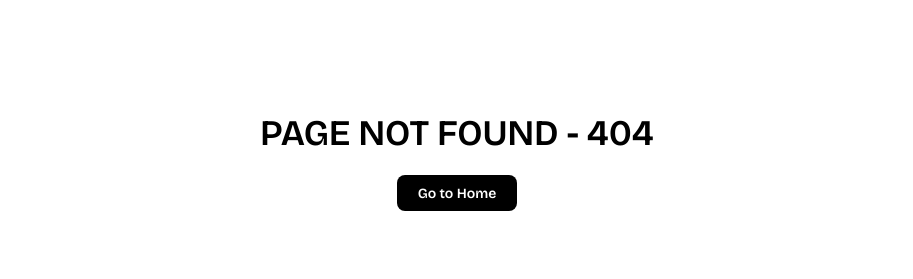
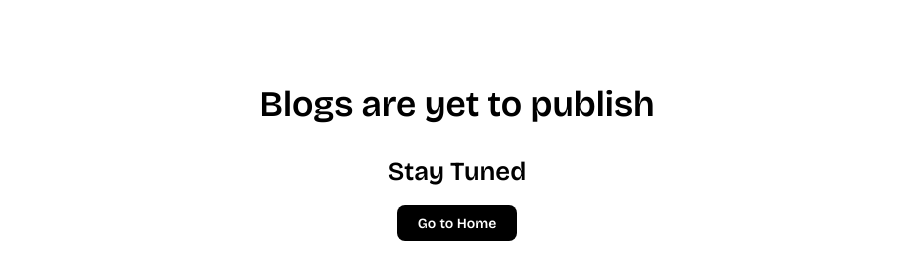
Before and after one commit to abhub23/Portfolio, a Next.js app: page /blogs in a window 1280 px wide. Before the commit this address had no page. Shown: the part 245-524 px from the top of the page, without its empty margins (183-1096 px from the left). Built offline with nearby package versions, Linux system fonts and the light colour scheme.

Commit message:
feat: blogs page added

```diff
--- /dev/null
+++ b/app/blogs/page.tsx
@@ -0,0 +1,42 @@
+'use client';
+
+import { useRouter } from 'next/navigation';
+import { Bricolage } from '@/utils/fonts';
+import { motion } from 'motion/react';
+import { log } from 'console';
+
+const ErrorPage = () => {
+  const router = useRouter();
+  const handleHome = () => {
+    router.push('/');
+  };
+
+  return (
+    <div
+      className={`${Bricolage} bg-white dark:bg-black font-semibold flex flex-col justify-center items-center h-screen`}
+    >
+      <motion.div
+        initial={{ opacity: 0, y: 100 }}
+        animate={{ opacity: 1, y: 0 }}
+        transition={{ duration: 0.5, ease: 'easeOut' }}
+        className="flex flex-col justify-center items-center"
+      >
+        <p className="lg:text-[36px] text-[22px] text-black dark:text-white p-2 mb-1">
+          Blogs are yet to publish{' '}
+        </p>
+
+        <p className="lg:text-[26px] text-[14px] text-black dark:text-white p-2 mb-1.5">
+          Stay Tuned{' '}
+        </p>
+        <button
+          className="px-3 py-2 p-2 rounded-md lg:h-[36px] lg:w-[120px] h-[28px] w-[100px] bg-black text-white cursor-pointer lg:text-[14px] text-[10px] dark:bg-white dark:text-black "
+          onClick={handleHome}
+        >
+          Go to Home
+        </button>
+      </motion.div>
+    </div>
+  );
+};
+
+export default ErrorPage;
```
